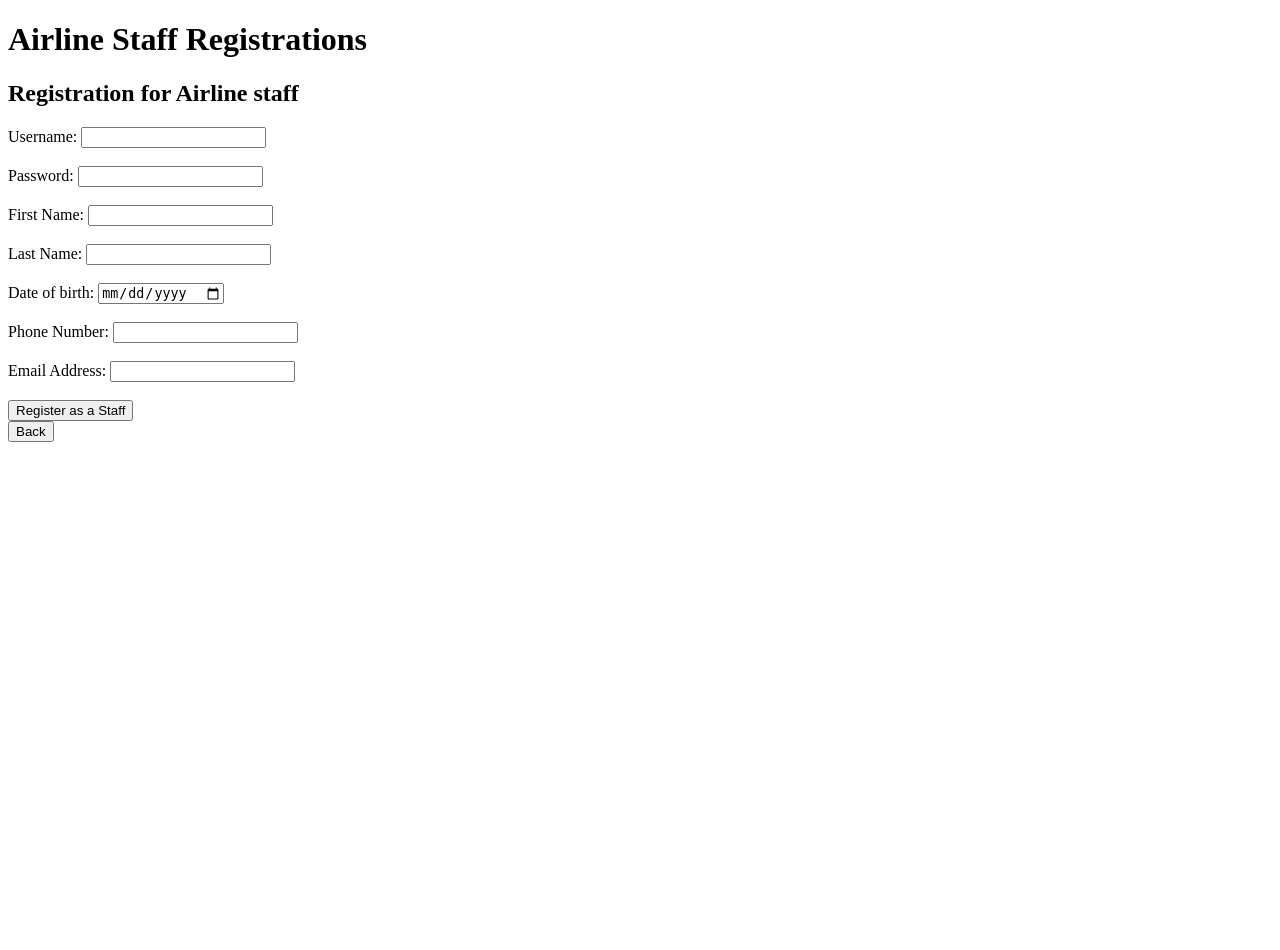
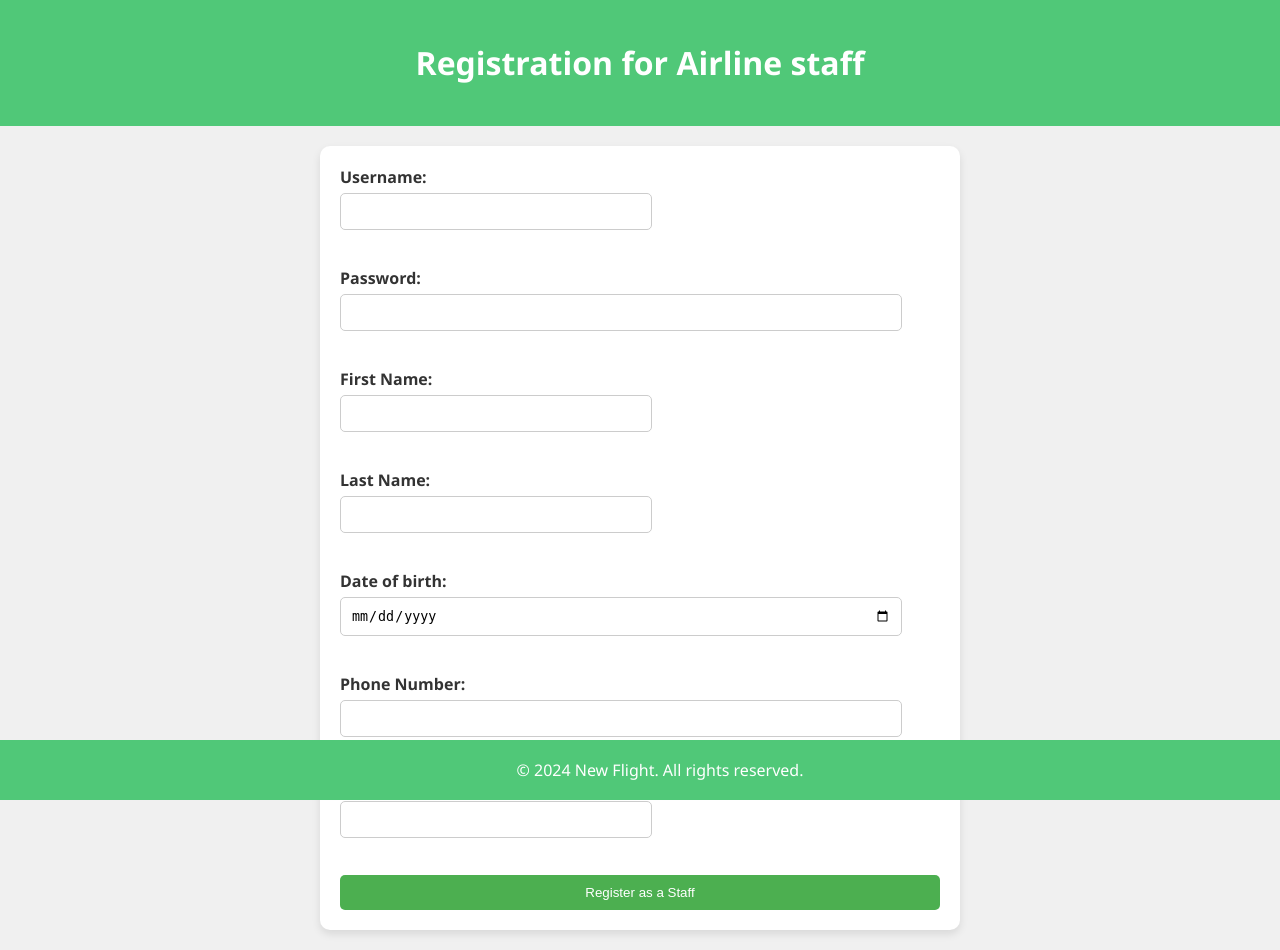
Before and after one commit to 3btesham/Airline-System-Website, a Flask app: page /registration_for_airline_staff.html in a window 1280 px wide. Before the commit the page ends 442 px from the top, so only its background shows below. Run offline with Flask 3, Linux system fonts and the light colour scheme.

Commit message:
Update registration_for_airline_staff_page.html

```diff
--- a/Templates/registration_for_airline_staff_page.html
+++ b/Templates/registration_for_airline_staff_page.html
@@ -3,12 +3,14 @@
 <head>
     <meta charset="UTF-8">
     <meta name="viewport" content="width=device-width, initial-scale=1.0">
+    <link rel="stylesheet" href="registration_for_airline_staff.css">
     <title>Flight Search and Status</title>
 </head>
 <body>
-        <h1> Airline Staff Registrations</h1>
+    <header>
+    <h1> Registration for Airline staff</h1>
+    </header>
     <section>
-            <h2> Registration for Airline staff</h2>
         <form action=" registration_for_customer" method="post">
             <label for= "username"> Username: </label>
             <input type="text" id="username" name="username" required maxlength="20" > <br><br>
@@ -32,14 +34,11 @@
             <input type="email" id="email_address" name="email_address" maxlength="30"> <br><br>
 
             <input type="submit" value="Register as a Staff">
-
         </form>
     </section>
-        <button onclick="goBack()">Back</button>
-        <script>
-            function goBack() {
-                window.history.back();
-            }
-        </script>
     </body>
+
+    <footer>
+        <p>&copy; 2024 New Flight. All rights reserved.</p>
+    </footer>
     </html>
```
Lines whose indentation alone changed are shown as unchanged.
